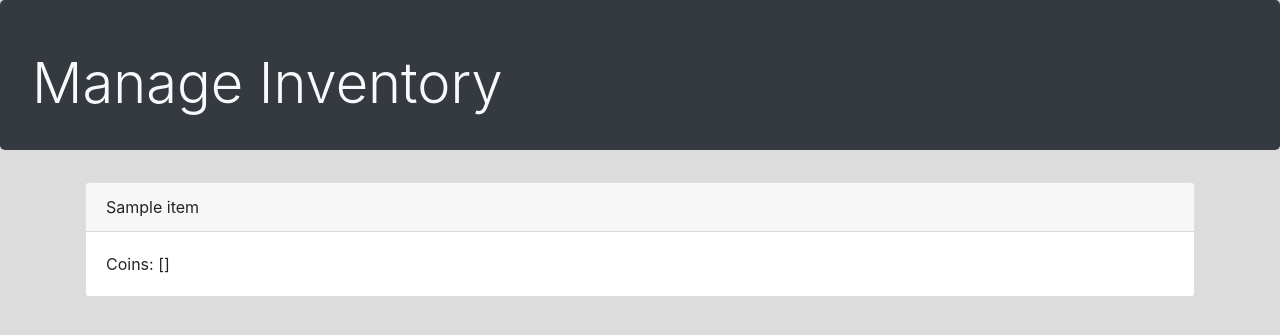
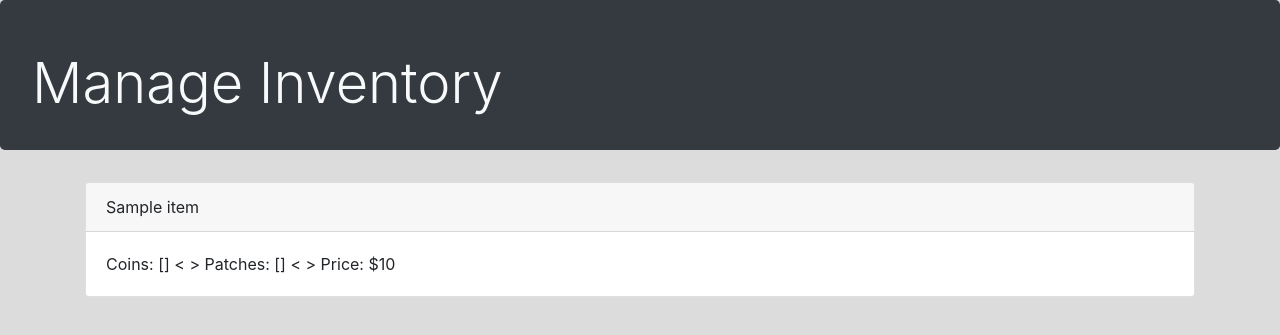
Before and after one commit to bellemanwesley/cyberdawncoins, a Django app: template coins_site/templates/admin.html in a window 1280 px wide. Shown: the top 335 px of the page. Run offline with Django 5.2, Linux system fonts and the light colour scheme; the template is opened without the code that fills it: most values are stand-ins (such as "Sample title", 1, 10 or a date in 2020); parts of the project's set-up code (start-up, migrations or seed data) failed here and were passed over; some libraries are stand-ins or nearby versions.

Commit message:
making cards

```diff
--- a/coins_site/templates/admin.html
+++ b/coins_site/templates/admin.html
@@ -43,7 +43,7 @@
             {{ item.name }}
         </div>
         <div class = "card-body">
-            Coins: {{ item.coins }}
+            Coins: {{ item.coins }} <&nbsp> Patches: {{ item.patches }} <&nbsp> Price: ${{ item.price }}
         </div>
     </div>
     {% endfor %}
```
